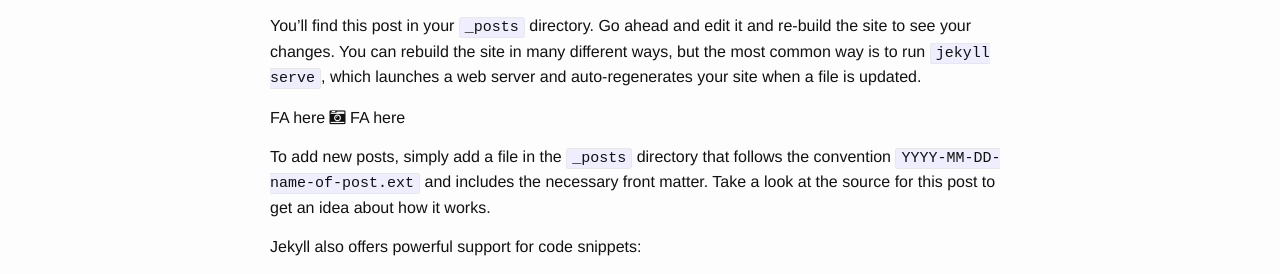
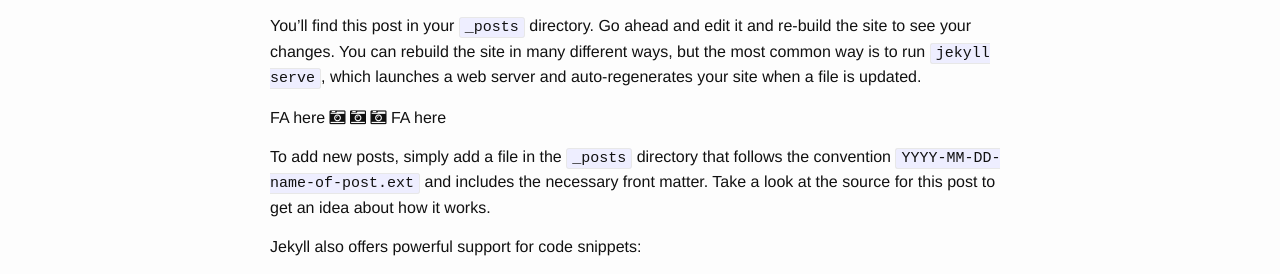
Before and after one commit to olegantonyan/undefined-reference, a Jekyll site: the page built from _posts/2015-11-21-welcome-to-jekyll.markdown, in a window 1280 px wide. Shown: the part 186-460 px from the top of the page. Built offline with Jekyll 4.4.1, drawn with Linux system fonts in a browser that asks for light colours.

```diff
--- a/_posts/2015-11-21-welcome-to-jekyll.markdown
+++ b/_posts/2015-11-21-welcome-to-jekyll.markdown
@@ -2,11 +2,12 @@
 layout: post
 title:  "Welcome to Jekyll!"
 date:   2015-11-21 07:25:55 +0200
-categories: jekyll update
 ---
 You’ll find this post in your `_posts` directory. Go ahead and edit it and re-build the site to see your changes. You can rebuild the site in many different ways, but the most common way is to run `jekyll serve`, which launches a web server and auto-regenerates your site when a file is updated.
 
 FA here
+{% icon fa-camera-retro %}
+{% icon fa-camera-retro %}
 {% icon fa-camera-retro %}
 FA here
 
```
